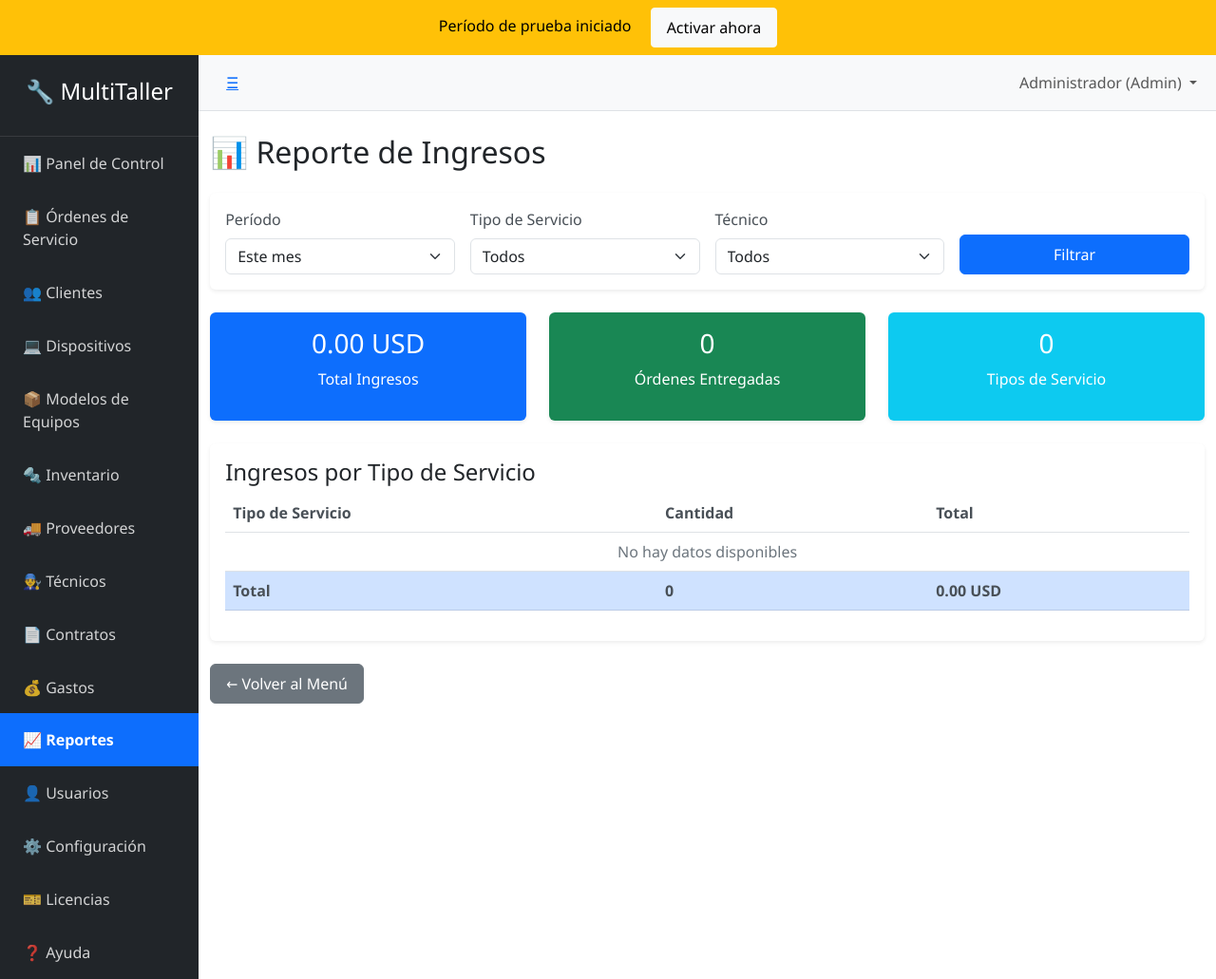
After one commit to megakaos89/MultiTaller-Pro, a Flask app: page /reporte/ingresos in a window 1280 px wide. The commit adds this page. Shown: the whole page at 95% size. Run offline with Flask 3, Linux system fonts and the light colour scheme; a user stored in the database is signed in; some libraries are stand-ins or nearby versions.

Commit message:
Fix critical application errors and add missing report template
Key features implemented:
- Fixed inventory template error by changing undefined 'stock_minimo' attribute to correct 'cantidad_minima' attribute in multitaller/templates/inventario/listar.html
- Added missing 'reportes/ingresos.html' template file to resolve template not found error
- Corrected variable assignment errors in route files (contratos.py, gastos.py, inventario.py, modelos.py) where 'Objeto = db.session.get(...)' was incorrectly used instead of 'objeto = db.session.get(...)'
- Updated contract form template (multitaller/templates/contratos/formulario.html) to match corrected backend validation fields (cliente_id, frecuencia, fecha_inicio)
- Updated model form template (multitaller/templates/modelos/formulario.html) to use correct field names (modelo, tipo) matching the database model
- Ensured all route functions properly retrieve objects using correct syntax for model operations

```diff
--- a/multitaller/templates/inventario/listar.html
+++ b/multitaller/templates/inventario/listar.html
@@ -62,7 +62,7 @@
                     <td>{{ pieza.nombre }}</td>
                     <td>{{ pieza.categoria or 'Sin categoría' }}</td>
                     <td>
-                        <span class="badge bg-{% if pieza.cantidad == 0 %}danger{% elif pieza.cantidad <= pieza.stock_minimo %}warning{% else %}success{% endif %}">
+                        <span class="badge bg-{% if pieza.cantidad == 0 %}danger{% elif pieza.cantidad <= pieza.cantidad_minima %}warning{% else %}success{% endif %}">
                             {{ pieza.cantidad }}
                         </span>
                     </td>
--- /dev/null
+++ b/multitaller/templates/reportes/ingresos.html
@@ -0,0 +1,111 @@
+{% extends "base.html" %}
+
+{% block title %}Reporte de Ingresos - MultiTaller{% endblock %}
+
+{% block content %}
+<h2 class="mb-4">📊 Reporte de Ingresos</h2>
+
+<div class="card mb-4">
+    <div class="card-body">
+        <form method="GET" class="row g-3">
+            <div class="col-md-3">
+                <label class="form-label">Período</label>
+                <select class="form-select" name="periodo">
+                    <option value="hoy" {% if periodo == 'hoy' %}selected{% endif %}>Hoy</option>
+                    <option value="semana" {% if periodo == 'semana' %}selected{% endif %}>Esta semana</option>
+                    <option value="mes" {% if periodo == 'mes' %}selected{% endif %}>Este mes</option>
+                    <option value="ano" {% if periodo == 'ano' %}selected{% endif %}>Este año</option>
+                    <option value="custom" {% if periodo == 'custom' %}selected{% endif %}>Últimos 30 días</option>
+                </select>
+            </div>
+            <div class="col-md-3">
+                <label class="form-label">Tipo de Servicio</label>
+                <select class="form-select" name="tipo_servicio">
+                    <option value="">Todos</option>
+                    {% for tipo in tipos_servicio %}
+                    <option value="{{ tipo }}" {% if tipo_servicio == tipo %}selected{% endif %}>{{ tipo }}</option>
+                    {% endfor %}
+                </select>
+            </div>
+            <div class="col-md-3">
+                <label class="form-label">Técnico</label>
+                <select class="form-select" name="tecnico_id">
+                    <option value="">Todos</option>
+                    {% for tecnico in tecnicos %}
+                    <option value="{{ tecnico.id }}" {% if tecnico_id == tecnico.id %}selected{% endif %}>{{ tecnico.nombre }}</option>
+                    {% endfor %}
+                </select>
+            </div>
+            <div class="col-md-3 d-flex align-items-end">
+                <button type="submit" class="btn btn-primary w-100">Filtrar</button>
+            </div>
+        </form>
+    </div>
+</div>
+
+<div class="row mb-4">
+    <div class="col-md-4">
+        <div class="card bg-primary text-white">
+            <div class="card-body text-center">
+                <h3>{{ "%.2f"|format(total_general) }} {{ moneda_principal if moneda_principal else 'USD' }}</h3>
+                <p>Total Ingresos</p>
+            </div>
+        </div>
+    </div>
+    <div class="col-md-4">
+        <div class="card bg-success text-white">
+            <div class="card-body text-center">
+                <h3>{{ ordenes|length }}</h3>
+                <p>Órdenes Entregadas</p>
+            </div>
+        </div>
+    </div>
+    <div class="col-md-4">
+        <div class="card bg-info text-white">
+            <div class="card-body text-center">
+                <h3>{{ ingresos_por_tipo|length }}</h3>
+                <p>Tipos de Servicio</p>
+            </div>
+        </div>
+    </div>
+</div>
+
+<div class="card">
+    <div class="card-body">
+        <h4>Ingresos por Tipo de Servicio</h4>
+        <table class="table table-hover">
+            <thead>
+                <tr>
+                    <th>Tipo de Servicio</th>
+                    <th>Cantidad</th>
+                    <th>Total</th>
+                </tr>
+            </thead>
+            <tbody>
+                {% for tipo, datos in ingresos_por_tipo.items() %}
+                <tr>
+                    <td>{{ tipo }}</td>
+                    <td>{{ datos.cantidad }}</td>
+                    <td>{{ "%.2f"|format(datos.total) }} {{ moneda_principal if moneda_principal else 'USD' }}</td>
+                </tr>
+                {% else %}
+                <tr>
+                    <td colspan="3" class="text-center text-muted">No hay datos disponibles</td>
+                </tr>
+                {% endfor %}
+            </tbody>
+            <tfoot>
+                <tr class="table-primary">
+                    <th>Total</th>
+                    <th>{{ ordenes|length }}</th>
+                    <th>{{ "%.2f"|format(total_general) }} {{ moneda_principal if moneda_principal else 'USD' }}</th>
+                </tr>
+            </tfoot>
+        </table>
+    </div>
+</div>
+
+<div class="mt-4">
+    <a href="{{ url_for('reportes.menu_reportes') }}" class="btn btn-secondary">← Volver al Menú</a>
+</div>
+{% endblock %}
```
Also changed, not shown: multitaller/routes/contratos.py (+8 -8 lines), multitaller/routes/gastos.py (+4 -4 lines), multitaller/routes/inventario.py (+12 -12 lines), multitaller/routes/modelos.py (+6 -6 lines), multitaller/templates/contratos/formulario.html (+13 -17 lines), multitaller/templates/modelos/formulario.html (+17 -10 lines), 1 other file.
